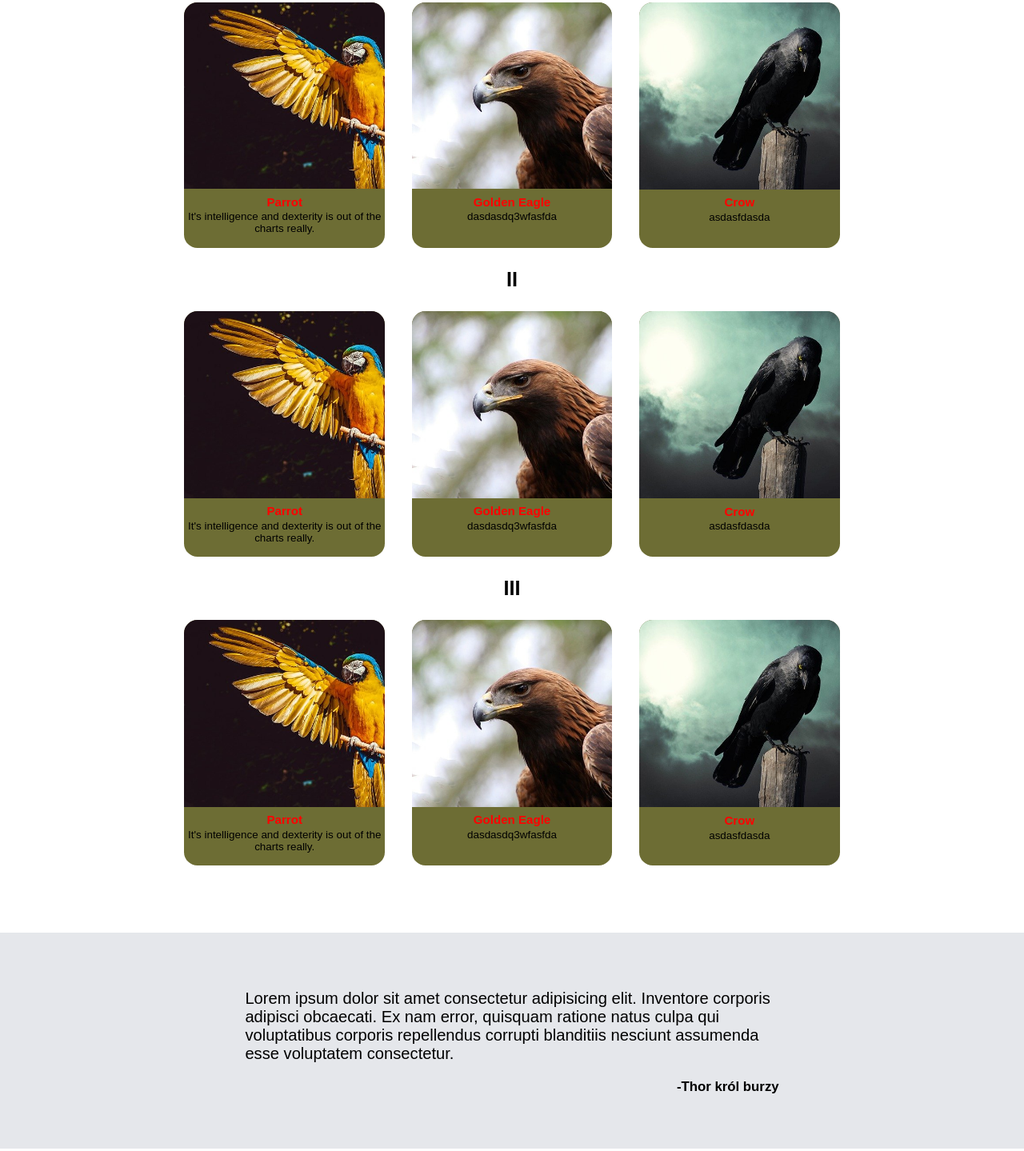
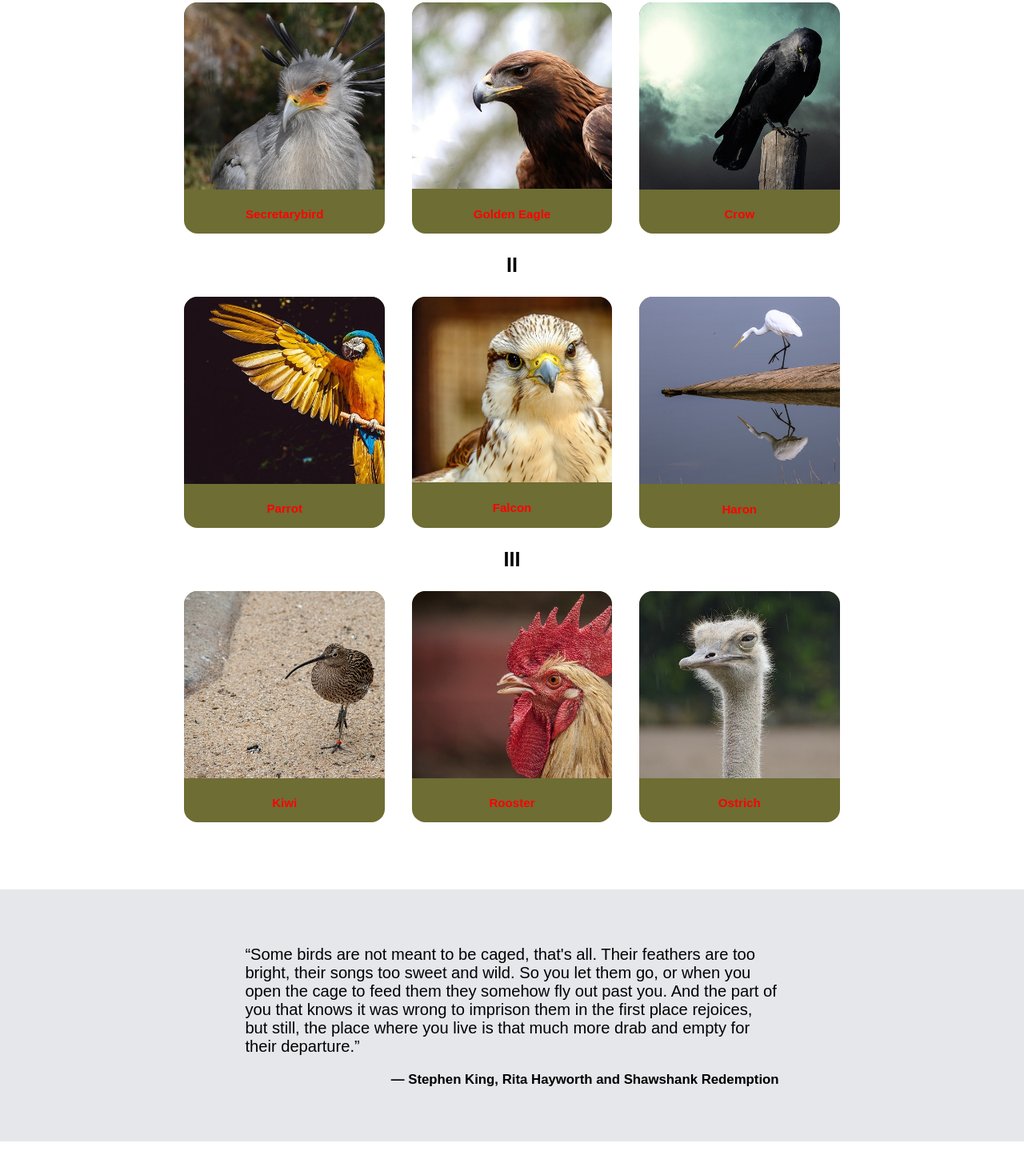
Before and after one commit to Krystioz/Landing-page, a plain HTML site: page index.html in a window 1280 px wide. Shown: the part 641-2080 px from the top of the page at 80% size. Drawn offline with Linux system fonts and the light colour scheme.

Commit message:
added new images and names to birds in tier list

```diff
--- a/index.html
+++ b/index.html
@@ -29,10 +29,15 @@
                             <a href="">about us</a>
                         </li>
                         <li class="margin">
-                            <a href="">contact</a>
+                            <a
+                                href="https://www.youtube.com/c/TierZoo"
+                                >Tier zoo</a
+                            >
                         </li>
                         <li class="right-nav">
-                            <a href="">other t-lists</a>
+                            <a href="https://tiermaker.com/"
+                                >something about me</a
+                            >
                         </li>
                     </ul>
                 </nav>
@@ -40,14 +45,13 @@
                     <div class="overwiew">
                         <h1>Best tier list there is !</h1>
                         <p>
-                            Lorem ipsum dolor sit amet
-                            consectetur, adipisicing elit.
-                            Modi numquam autem quis
-                            voluptatem consequatur commodi
-                            esse incidunt illum nobis,
-                            quaerat odio delectus. Quia,
-                            deleniti cupiditate dicta
-                            accusamus libero officiis totam.
+                            There are plenty of tier lists
+                            out there, really a ton. Lists
+                            range from rankings of roman
+                            emperors to top tier siths in
+                            Star Wars series. But this tier
+                            list is different I think...I
+                            did it with my heart :).
                         </p>
                         <a href="">Sign up</a>
                     </div>
@@ -68,15 +72,10 @@
                     <ul class="tier-list-flex">
                         <li class="tier-list-media">
                             <img
-                                src="parrot-gb4b2f4dd9_640.jpg"
+                                src="zoo-g27ae0c5e9_640.jpg"
                                 alt=""
                             />
-                            <h4>Parrot</h4>
-                            <p>
-                                It's intelligence and
-                                dexterity is out of the
-                                charts really.
-                            </p>
+                            <h4>Secretarybird</h4>
                         </li>
                         <li class="tier-list-media">
                             <img
@@ -84,7 +83,6 @@
                                 alt=""
                             />
                             <h4>Golden Eagle</h4>
-                            <p>dasdasdq3wfasfda</p>
                         </li>
                         <li class="tier-list-media">
                             <img
@@ -92,7 +90,6 @@
                                 alt=""
                             />
                             <h4>Crow</h4>
-                            <p>asdasfdasda</p>
                         </li>
                     </ul>
                 </div>
@@ -105,27 +102,20 @@
                                 alt=""
                             />
                             <h4>Parrot</h4>
-                            <p>
-                                It's intelligence and
-                                dexterity is out of the
-                                charts really.
-                            </p>
                         </li>
                         <li class="tier-list-media">
                             <img
-                                src="golden-eagle-gda327d304_640.jpg"
+                                src="gyrfalcon-ge3b60c580_640.jpg"
                                 alt=""
                             />
-                            <h4>Golden Eagle</h4>
-                            <p>dasdasdq3wfasfda</p>
+                            <h4>Falcon</h4>
                         </li>
                         <li class="tier-list-media">
                             <img
-                                src="fantasy-ga729afaff_640.jpg"
+                                src="haron-ge11322864_640.jpg"
                                 alt=""
                             />
-                            <h4>Crow</h4>
-                            <p>asdasfdasda</p>
+                            <h4>Haron</h4>
                         </li>
                     </ul>
                 </div>
@@ -134,31 +124,24 @@
                     <ul class="tier-list-flex">
                         <li class="tier-list-media">
                             <img
-                                src="parrot-gb4b2f4dd9_640.jpg"
+                                src="bird-g4b818ca62_640.jpg"
                                 alt=""
                             />
-                            <h4>Parrot</h4>
-                            <p>
-                                It's intelligence and
-                                dexterity is out of the
-                                charts really.
-                            </p>
+                            <h4>Kiwi</h4>
                         </li>
                         <li class="tier-list-media">
                             <img
-                                src="golden-eagle-gda327d304_640.jpg"
+                                src="bird-g771a6af25_640.jpg"
                                 alt=""
                             />
-                            <h4>Golden Eagle</h4>
-                            <p>dasdasdq3wfasfda</p>
+                            <h4>Rooster</h4>
                         </li>
                         <li class="tier-list-media">
                             <img
-                                src="fantasy-ga729afaff_640.jpg"
+                                src="ostrich-g0e25e5b31_640.jpg"
                                 alt=""
                             />
-                            <h4>Crow</h4>
-                            <p>asdasfdasda</p>
+                            <h4>Ostrich</h4>
                         </li>
                     </ul>
                 </div>
@@ -166,22 +149,28 @@
             <div class="quote-container">
                 <div class="quote-content-container">
                     <p class="quote">
-                        Lorem ipsum dolor sit amet
-                        consectetur adipisicing elit.
-                        Inventore corporis adipisci
-                        obcaecati. Ex nam error, quisquam
-                        ratione natus culpa qui voluptatibus
-                        corporis repellendus corrupti
-                        blanditiis nesciunt assumenda esse
-                        voluptatem consectetur.
+                        “Some birds are not meant to be
+                        caged, that's all. Their feathers
+                        are too bright, their songs too
+                        sweet and wild. So you let them go,
+                        or when you open the cage to feed
+                        them they somehow fly out past you.
+                        And the part of you that knows it
+                        was wrong to imprison them in the
+                        first place rejoices, but still, the
+                        place where you live is that much
+                        more drab and empty for their
+                        departure.”
                     </p>
-                    <p class="author">-Thor król burzy</p>
+                    <p class="author">
+                        ― Stephen King, Rita Hayworth and
+                        Shawshank Redemption
+                    </p>
                 </div>
             </div>
             <div class="contribute-container">
                 <div class="contribute-box">
                     <div class="contribute-content">
-
                         <p>Call to action! It's time!</p>
                         <p>
                             Sing up for our product by
--- a/styles.css
+++ b/styles.css
@@ -129,6 +129,7 @@ header {
     color: red;
     margin-bottom: 0;
     font-size: 0.9em;
+    padding: 1em;
 }
 .tier-list-media p {
     padding: 0.2em;
```
Also changed, not shown: bird-g4b818ca62_640.jpg (added), bird-g771a6af25_640.jpg (added), falcon-gf038d0079_640.jpg (added), gyrfalcon-ge3b60c580_640.jpg (added), haron-ge11322864_640.jpg (added), ostrich-g0e25e5b31_640.jpg (added), owl-g4712b006d_1920.jpg (added), zoo-g71f3a9b69_640.jpg (added).
